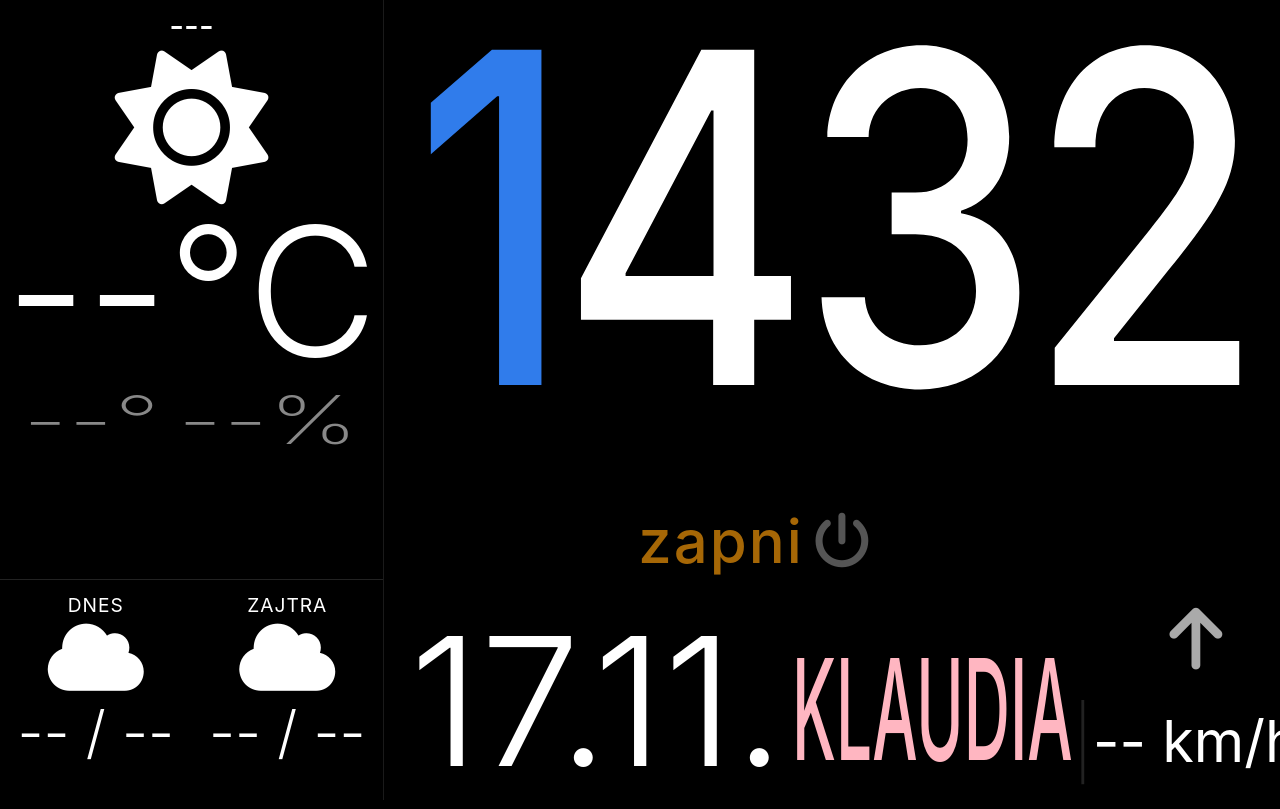
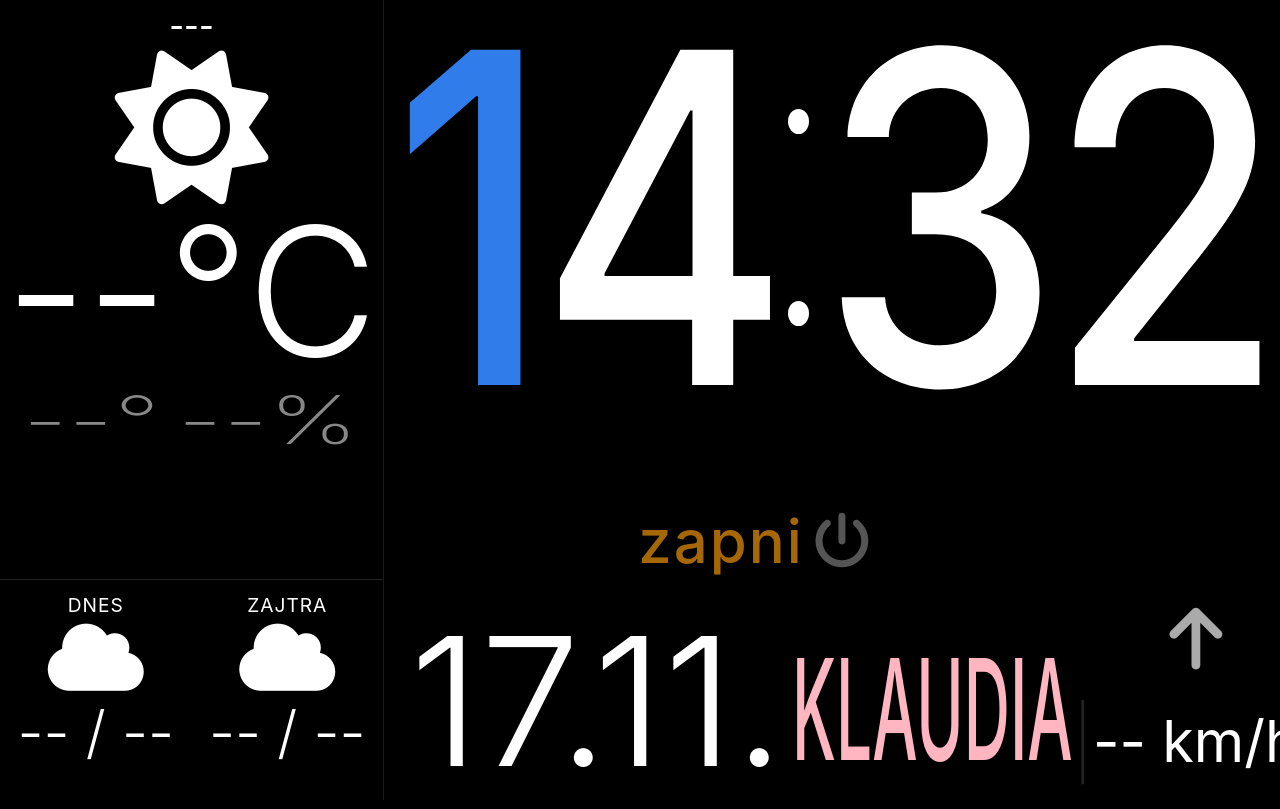
Before and after one commit to zmobilu/moje_radio, a plain HTML site: page index.html in a window 1280 px wide. Drawn offline with Linux system fonts and the light colour scheme; no server answers.

Commit message:
Dvojbodka index.html

```diff
--- a/index.html
+++ b/index.html
@@ -152,12 +152,44 @@
             position: relative;
         }
 
-        #time { font-size: 24vw; line-height: 0.8; letter-spacing: -4px; display: flex; align-items: baseline;
-                  transform: scaleY(1.05); transform-origin: center; cursor: pointer; }
-        .hours-part { font-weight: 500; color: #FFFfff; }
-        .minutes-part { font-weight: 500; color: #FFFfff; margin-left: 1px; }
-        .red-digit { color: #eb0028 !important; }
-        .blue-digit { color: #307CEB !important; }
+        #time {
+		    font-size: 24vw;
+		    line-height: 0.8;
+		    letter-spacing: -4px;
+		    display: flex;
+		    align-items: center; /* Vycentruje bodky presne na stred výšky číslic */
+		    transform: scaleY(1.05);
+		    transform-origin: center;
+		    cursor: pointer;
+		}
+		.hours-part { font-weight: 500; color: #FFFfff; }
+		.minutes-part { font-weight: 500; color: #FFFfff; margin-left: 0; }
+		.red-digit { color: #eb0028 !important; }
+		.blue-digit { color: #307CEB !important; }
+
+		/* Ultra-kompaktná statická dvojbodka bez vytláčania minút */
+		.time-colon {
+		    display: inline-flex;
+		    flex-direction: column;
+		    justify-content: space-between;
+		    align-items: center;
+		    height: 0.47em;       /* 2/3 výšky číslic (cap-height je ~0.71em) */
+		    width: 0.09em;        /* Minimálna šírka samotného stĺpca bodiek */
+		    margin: 0 0.01em;     /* Takmer nulový bočný okraj */
+		    flex-shrink: 0;
+		}
+
+		.time-colon i {
+		    display: block;
+		    width: 0.055em;       /* Priemer jednej bodky */
+		    height: 0.055em;
+		    background-color: #ffffff;
+		    border-radius: 50%;
+		}
+
+		body.full-night-mode .time-colon i {
+		    background-color: var(--night-color) !important;
+		}
 
         /* Štýl pre info riadok v rádio režime */
         .radio-info-wrapper { display: flex;  align-items: center;  gap: 12px; margin-top: 10px;  font-size: 3.5vw; font-weight: 300; color: #aaa;}
@@ -522,6 +554,7 @@
 
             <div id="time" class="weather-details-hide">
                 <span id="h-part" class="hours-part">00</span>
+				<span class="time-colon" aria-hidden="true"><i></i><i></i></span>
                 <span id="m-part" class="minutes-part">00</span>
             </div>
 
```
